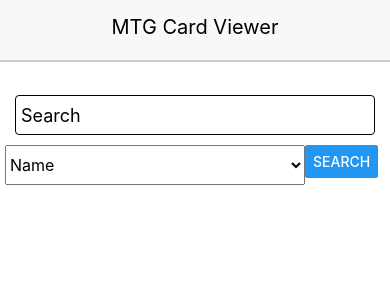
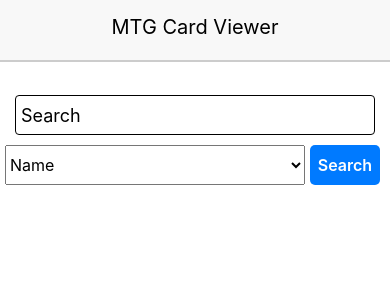
Before and after one commit to onionalive/mtg-app, a React Native app: screen / in a window 390 px wide. Shown: the top 300 px of the page. Built offline with nearby package versions, Linux system fonts and the light colour scheme.

Commit message:
Modularize button && update logic && add pagination

```diff
--- a/package.json
+++ b/package.json
@@ -3,8 +3,8 @@
   "version": "0.1.0",
   "private": true,
   "devDependencies": {
+    "jest-expo": "25.0.0",
     "react-native-scripts": "1.11.1",
-    "jest-expo": "25.0.0",
     "react-test-renderer": "16.2.0"
   },
   "main": "./node_modules/react-native-scripts/build/bin/crna-entry.js",
--- a/src/components/Container.js
+++ b/src/components/Container.js
@@ -1,37 +1,20 @@
 import React, { Component } from 'react';
-import { ActivityIndicator, View, Button, FlatList, Image, Text, ScrollView, Picker } from 'react-native';
-import { Input } from './common';
+import { ActivityIndicator, View, FlatList, Image, Text, ScrollView, Picker } from 'react-native';
+import { Input, Button } from './common';
 
 class Container extends Component {
-	state = { searchQuery: '', cardResults: [], loading: false, page: 1, searchType: 'name' };
+	state = { searchQuery: '', cardResults: [], loading: false, page: 1, searchType: 'name', cardsPerPage: 10 };
 
-	searchCards() {
+	init() {
 		this.setState({
 			loading: true,
 			cardResults: [],
 			page: 1
 		 });
-		fetch(`http://api.magicthegathering.io/v1/cards?contains=imageUrl&${this.state.searchType}=${this.state.searchQuery}&pageSize=10&page=${this.state.page}&orderBy=name`)
-		.then((response) => response.json())
-		.then((responseJson) => {
-			this.setState({
-				cardResults: responseJson.cards,
-				loading: false
-			 });
-		})
-		.catch((error) => {
-			this.setState({ loading: false });
-			console.error(error);
-		});
 	}
 
-	loadMore() {
-		const newPage = this.state.page + 1;
-		this.setState({
-			page: newPage,
-			loading: true
-		 });
-		fetch(`http://api.magicthegathering.io/v1/cards?contains=imageUrl&${this.state.searchType}=${this.state.searchQuery}&pageSize=10&page=${this.state.page}&orderBy=name`)
+	searchCards() {
+		fetch(`http://api.magicthegathering.io/v1/cards?contains=imageUrl&${this.state.searchType}=${this.state.searchQuery}&pageSize=${this.state.cardsPerPage}&page=${this.state.page}&orderBy=name`)
 		.then((response) => response.json())
 		.then((responseJson) => {
 			const allResults = this.state.cardResults.concat(responseJson.cards);
@@ -46,6 +29,26 @@
 		});
 	}
 
+	newSearch() {
+		this.init();
+		this.searchCards();
+	}
+
+	loadNext() {
+		const newPage = this.state.page + 1;
+		this.setState({ page: newPage });
+		if (this.state.cardResults.length >= (this.state.page * this.state.cardsPerPage)) {
+			this.searchCards();
+		}
+	}
+
+	loadPrev() {
+		if (this.state.page > 1) {
+			const newPage = this.state.page - 1;
+			this.setState({ page: newPage });
+		}
+	}
+
 	renderCardsList() {
 		const { cardResult, cardDetailsStyle } = styles;
 
@@ -56,7 +59,10 @@
 				</View>
 			);
 		} else if (this.state.cardResults.length > 0) {
-			return this.state.cardResults.map((card) => {
+			const start = (this.state.page - 1) * this.state.cardsPerPage;
+			const end = start + this.state.cardsPerPage;
+			const cardsToRender = this.state.cardResults.slice(start, end);
+			return cardsToRender.map((card) => {
 				return (
 					<View key={card.id} style={cardResult}>
 						<Image
@@ -64,36 +70,49 @@
 							style={{width: 110, height: 150, margin: 10}}
 						/>
 						<View style={cardDetailsStyle}>
-							<Text>{card.name}</Text>
-							<Text>{card.type} | {card.rarity}</Text>
-							<Text>{card.text}</Text>
+							<Text style={{ paddingBottom: 5 }}>{card.name}</Text>
+							<Text style={{ paddingBottom: 5 }}>{card.type} | {card.rarity}</Text>
+							<Text style={{ paddingBottom: 5 }}>{card.text}</Text>
 						</View>
 					</View>
 				)
 			})
-		} else {
-			<Text>No Results!</Text>
+		} else if (this.state.searchQuery != '' && this.state.cardResults == 0) {
+			return (
+				<Text>No Results!</Text>
+			)
 		}
 	}
 
-	renderLoadMoreButton() {
-		const { buttonStyle } = styles;
-
-		if (this.state.cardResults.length > 0) {
+	renderPaginateButtons() {
+		if (this.state.cardResults.length > 0 && this.state.page == 1) {
 			return (
 				<Button
-					style={buttonStyle}
-					onPress={this.loadMore.bind(this)}
-					title="Load More"
-					accessibilityLabel="Load More"
+					onPress={this.loadNext.bind(this)}
+					children="Next"
 				/>
+			)
+		}
+
+		if (this.state.cardResults.length > 0 && this.state.page >= 1) {
+			return (
+				<View style={{ flex: 1, flexDirection: "row" }} >
+					<Button
+						onPress={this.loadPrev.bind(this)}
+						children="Prev"
+					/>
+					<Button
+						onPress={this.loadNext.bind(this)}
+						children="Next"
+					/>
+				</View>
 			)
 		}
 	}
 
 
 	render() {
-		const { containerViewStyle, inputStyle, buttonStyle, contentContainer, searchSubContent, pickerStyle } = styles;
+		const { containerViewStyle, inputStyle, contentContainer, searchSubContent, pickerStyle } = styles;
 
 		return (
 			<View style={containerViewStyle}>
@@ -124,17 +143,15 @@
 							<Picker.Item label="Toughness" value="toughness" />
 						</Picker>
 						<Button
-							style={buttonStyle}
-							onPress={this.searchCards.bind(this)}
-							title="Search"
-							accessibilityLabel="Search"
+							onPress={this.newSearch.bind(this)}
+							children="Search"
 						/>
 					</View>
 				</View>
 				<ScrollView contentContainerStyle={contentContainer} style={{width: "100%"}}>
 					{this.renderCardsList()}
+					{this.renderPaginateButtons()}
 				</ScrollView>
-				{this.renderLoadMoreButton()}
 			</View>
 		);
 	}
@@ -151,9 +168,6 @@
 		flex: 1,
 		width: '70%',
 	},
-	buttonStyle: {
-		flex: 1,
-	},
 	pickerStyle: {
 		width: 300,
 		height: 40,
@@ -163,14 +177,13 @@
 		flexDirection: "row",
 		height: 10,
 		alignItems: "flex-start",
-		// justifyContent: "center"
 	},
 	cardResult: {
 		padding: 10,
 		borderWidth: 1,
 		borderRadius: 5,
 		margin: 10,
-		height: 200,
+		height: 300,
 		flex: 1,
 		flexDirection: "row",
 		alignItems: "center",
--- /dev/null
+++ b/src/components/common/Button.js
@@ -0,0 +1,37 @@
+import React from 'react';
+import { Text, TouchableOpacity } from 'react-native';
+
+const Button = ({ onPress, children }) => {
+	const { buttonStyle, textStyle } = styles;
+
+	return (
+		<TouchableOpacity style={buttonStyle} onPress={onPress}>
+			<Text style={textStyle}>
+				{children}
+			</Text>
+		</TouchableOpacity>
+	);
+};
+
+const styles = {
+	textStyle: {
+		alignSelf: 'center',
+		alignItems: 'center',
+		color: '#fff',
+		fontSize: 16,
+		fontWeight: '600',
+		paddingTop: 10,
+		paddingBottom: 10
+	},
+	buttonStyle: {
+		flex: 1,
+		height: 40,
+		alignSelf: 'stretch',
+		backgroundColor: '#007aff',
+		borderRadius: 5,
+		marginLeft: 5,
+		marginRight: 5
+	}
+};
+
+export {Button};
--- a/src/components/common/index.js
+++ b/src/components/common/index.js
@@ -1,2 +1,3 @@
 export * from './Header';
 export * from './Input';
+export * from './Button';
```
